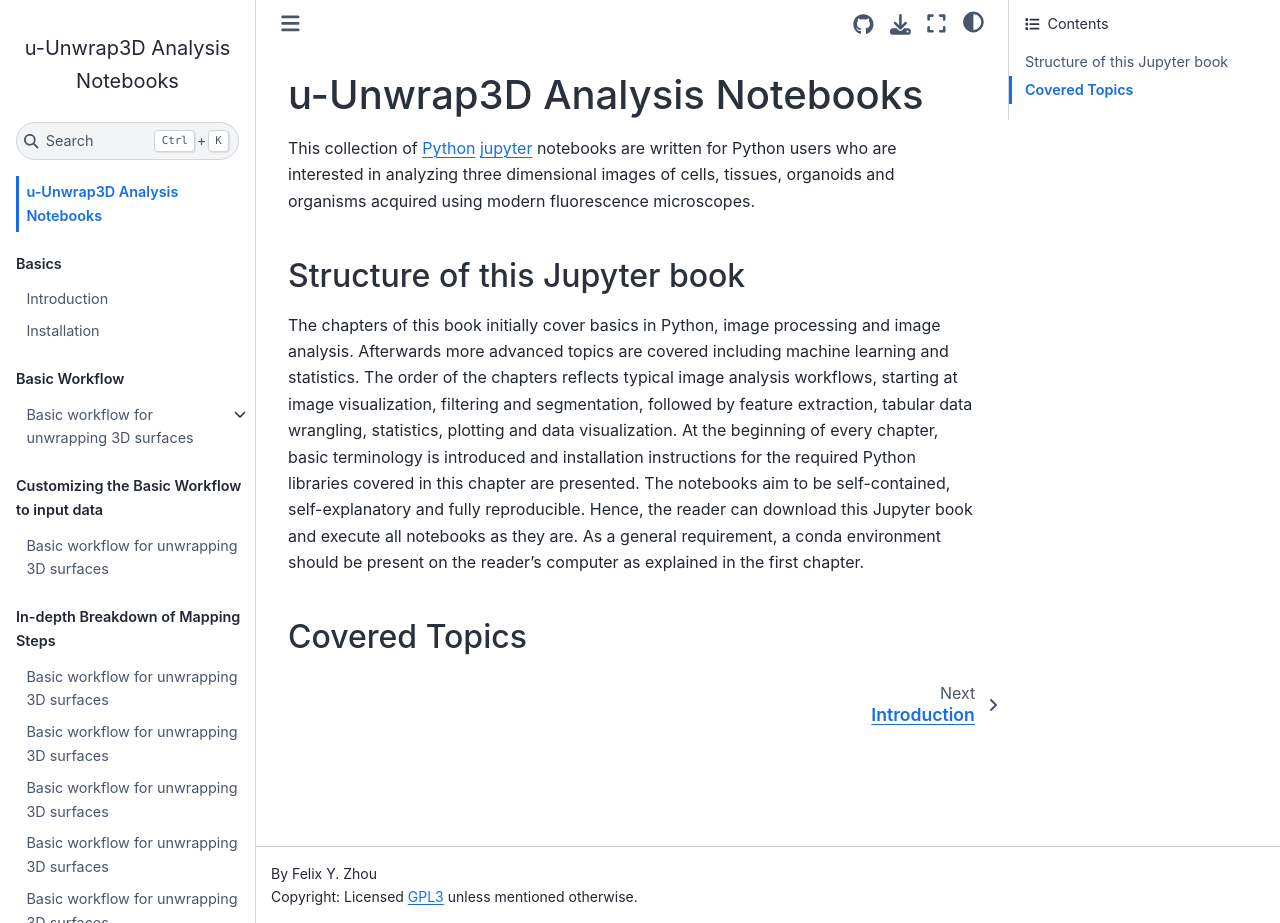
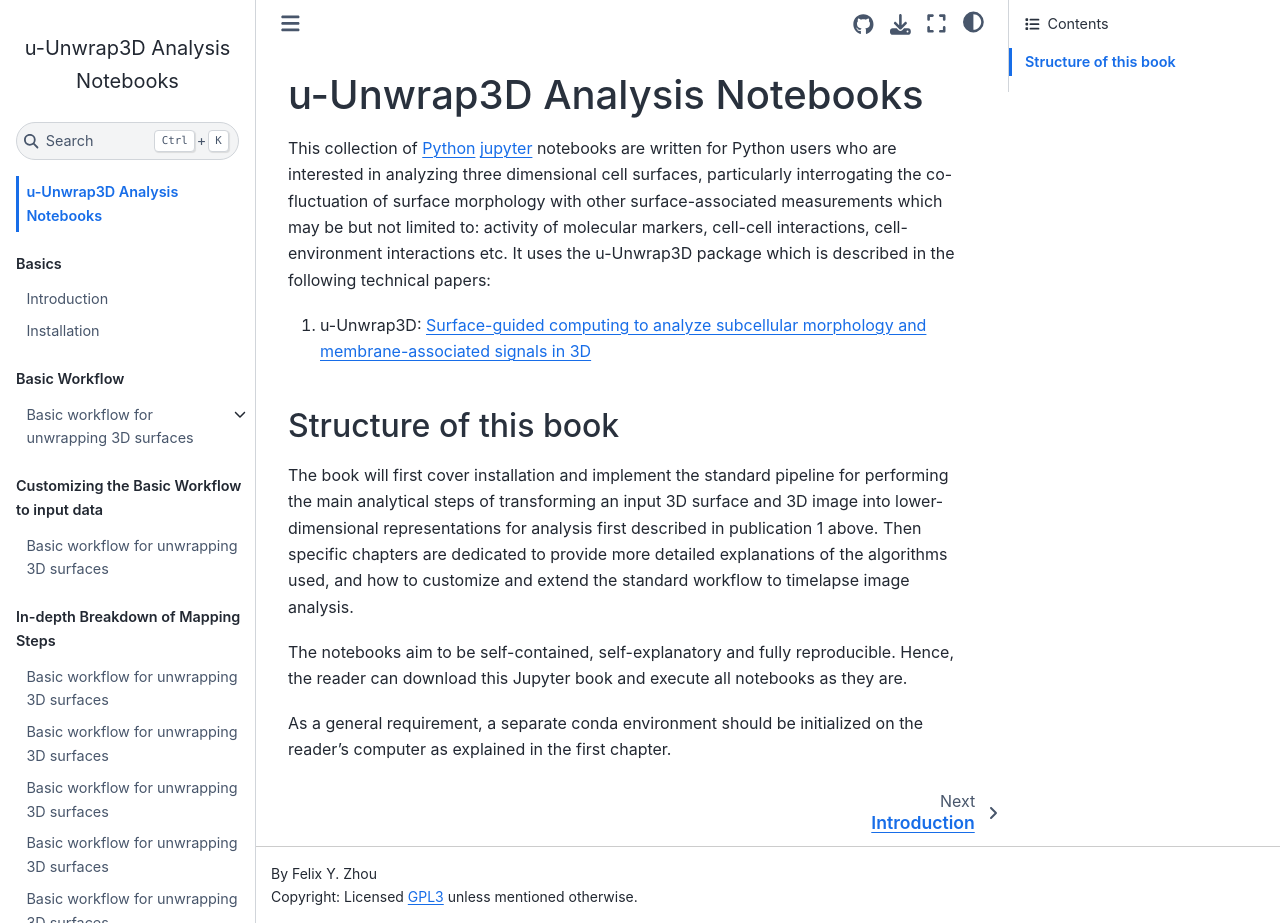
Before and after one commit to fyz11/u-Unwrap3D_notebooks, a Jupyter Book: the page built from docs/intro.md, in a window 1280 px wide and 923 px high. Built offline with Jupyter Book 1.0.4 settings and Sphinx 7.4.7 and the Sphinx Book theme 1.1.4, drawn with Linux system fonts in a browser that asks for light colours; pages that are not in the unit, such as notebooks, are missing from menus.

Commit message:
adapted glossary for u-unwrap3d and updated intro.md

```diff
--- a/docs/intro.md
+++ b/docs/intro.md
@@ -1,17 +1,14 @@
 # u-Unwrap3D Analysis Notebooks
 
 This collection of [Python](https://www.python.org/)
-[jupyter](https://jupyter.org/) notebooks are written for Python users who are interested in
-analyzing three dimensional images of cells, tissues, organoids and organisms acquired using modern fluorescence microscopes.
+[jupyter](https://jupyter.org/) notebooks are written for Python users who are interested in analyzing three dimensional cell surfaces, particularly interrogating the co-fluctuation of surface morphology with other surface-associated measurements which may be but not limited to: activity of molecular markers, cell-cell interactions, cell-environment interactions etc. It uses the u-Unwrap3D package which is described in the following technical papers:
 
-## Structure of this Jupyter book
+1. u-Unwrap3D: [Surface-guided computing to analyze subcellular morphology and membrane-associated signals in 3D](https://www.biorxiv.org/content/10.1101/2023.04.12.536640v2)
 
-The chapters of this book initially cover basics in Python, image processing and image analysis.
-Afterwards more advanced topics are covered including machine learning and statistics.
-The order of the chapters reflects typical image analysis workflows, starting at image visualization, filtering and segmentation, followed by feature extraction, tabular data wrangling, statistics, plotting and data visualization.
-At the beginning of every chapter, basic terminology is introduced and installation instructions for the required Python libraries covered in this chapter are presented.
-The notebooks aim to be self-contained, self-explanatory and fully reproducible.
-Hence, the reader can download this Jupyter book and execute all notebooks as they are.
-As a general requirement, a conda environment should be present on the reader's computer as explained in the first chapter.
+## Structure of this book
 
-## Covered Topics
+The book will first cover installation and implement the standard pipeline for performing the main analytical steps of transforming an input 3D surface and 3D image into lower-dimensional representations for analysis first described in publication 1 above. Then specific chapters are dedicated to provide more detailed explanations of the algorithms used, and how to customize and extend the standard workflow to timelapse image analysis.
+
+The notebooks aim to be self-contained, self-explanatory and fully reproducible. Hence, the reader can download this Jupyter book and execute all notebooks as they are.
+
+As a general requirement, a separate conda environment should be initialized on the reader's computer as explained in the first chapter.
```
Also changed, not shown: docs/01_introduction/glossary.md (+40 -98 lines).
